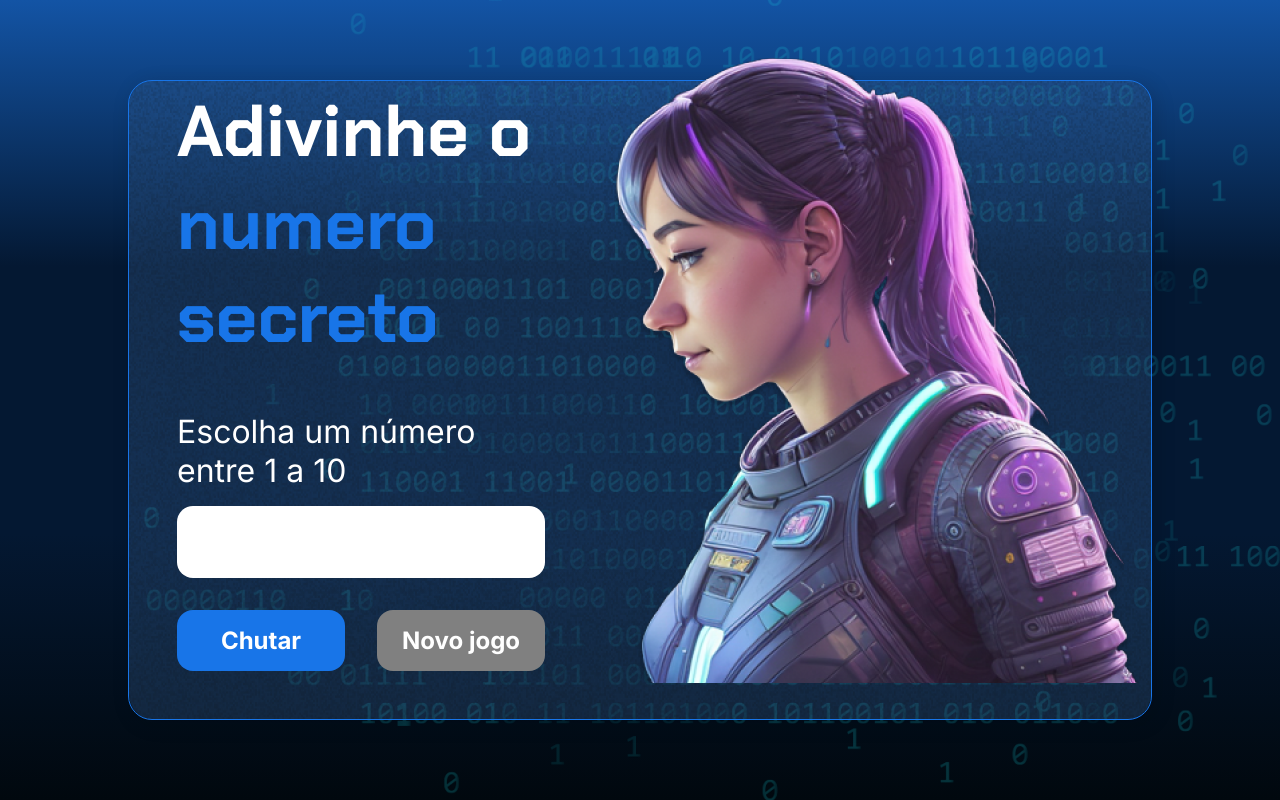
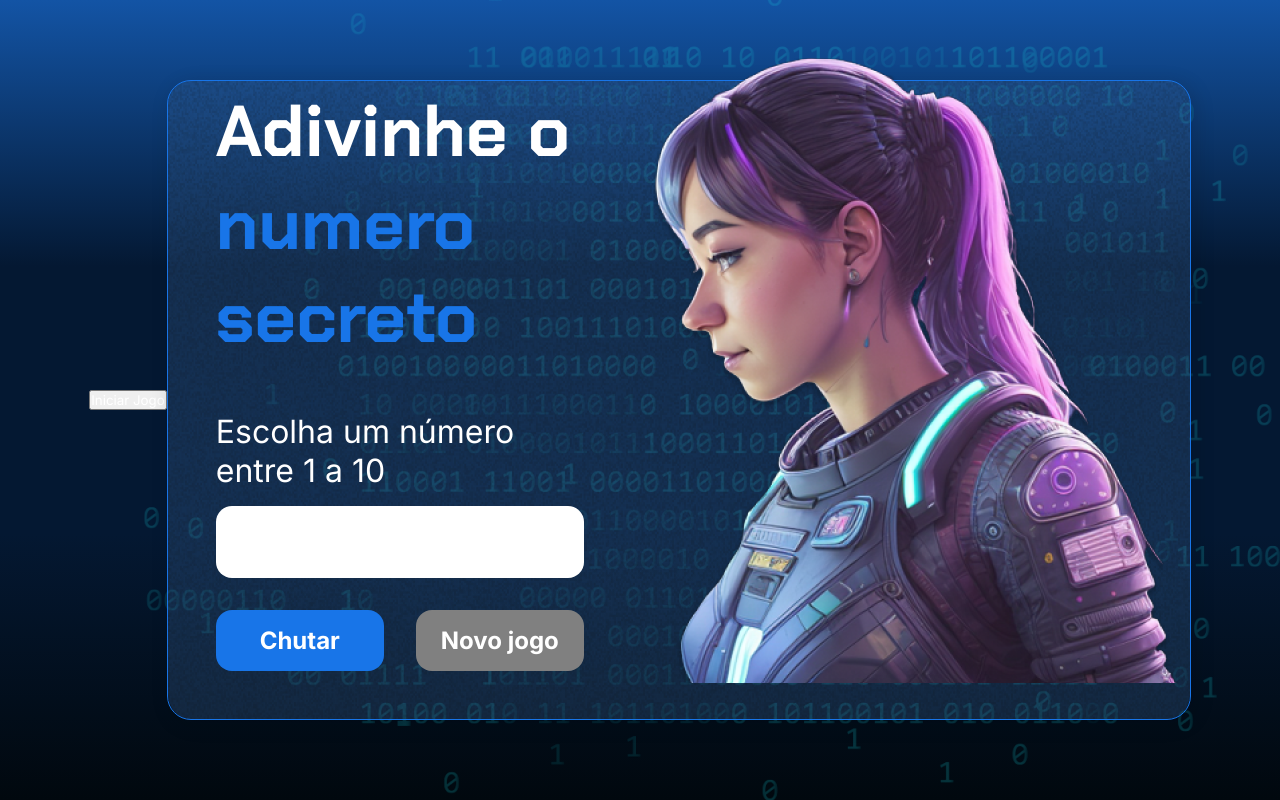
Before and after one commit to carolinirufino/jogo-numero-secreto, a plain HTML site: page index.html in a window 1280 px wide. Drawn offline with Linux system fonts and the light colour scheme; files whose address does not match are found by name.

Commit message:
Update index.html

```diff
--- a/index.html
+++ b/index.html
@@ -13,7 +13,7 @@
 </head>
 
 <body>
-
+    <button id="startButton">Iniciar Jogo</button>
     <div class="container">
         <div class="container__conteudo">
             <div class="container__informacoes">
```
